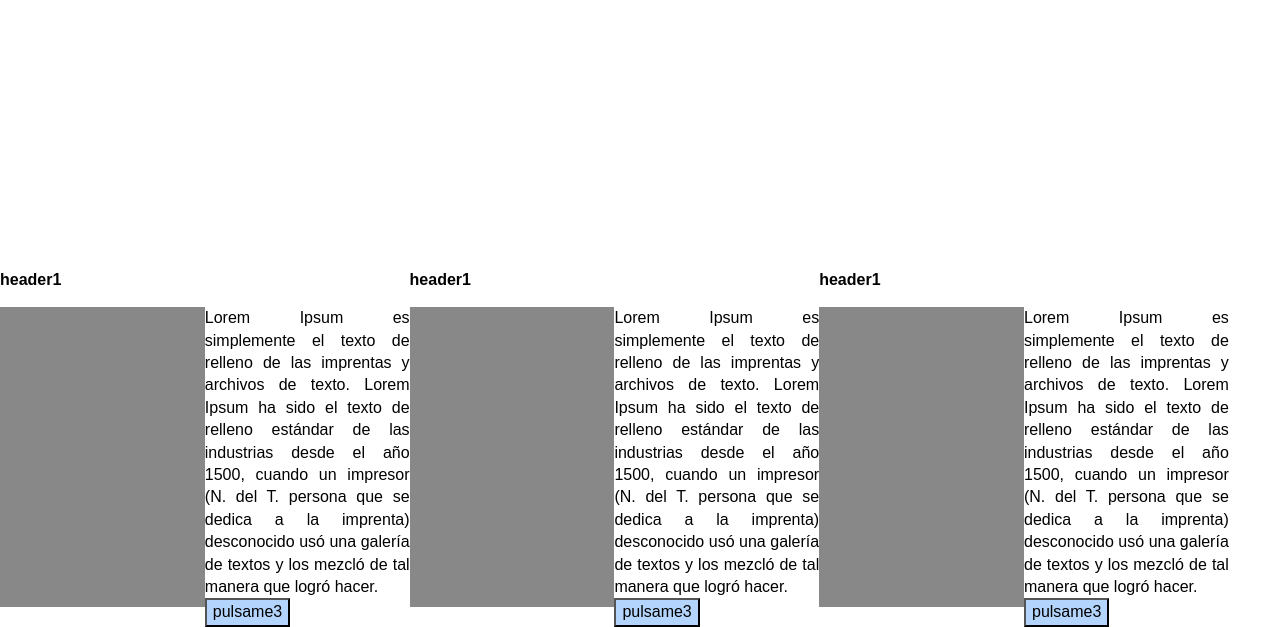
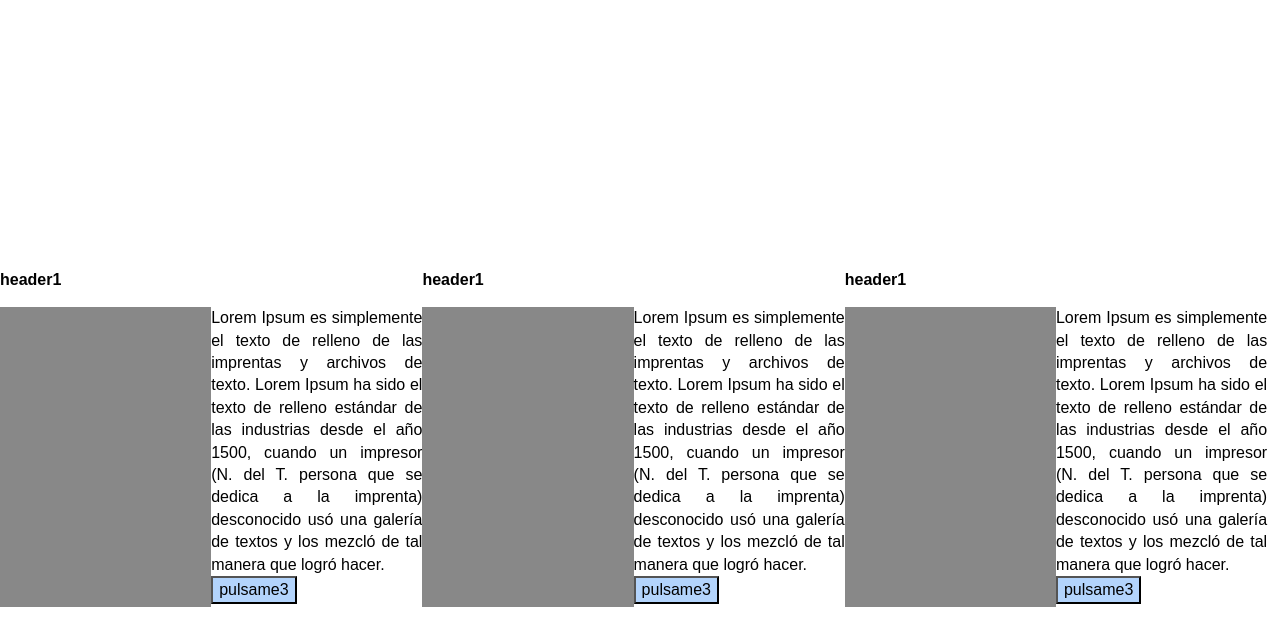
Before and after one commit to jonanderochoa/inicial, a plain HTML site: page index.html in a window 1280 px wide. Shown: the part 1151-1778 px from the top of the page. Drawn offline with nearby package versions, Linux system fonts and the light colour scheme.

Commit message:
multimedia y float

```diff
--- a/css/main.css
+++ b/css/main.css
@@ -166,7 +166,7 @@ nav ul li:hover{
     color:white;
 }
 .miancho{
-    width: 32%;
+    width: 33%;
     text-align: justify;
 }
 
```
